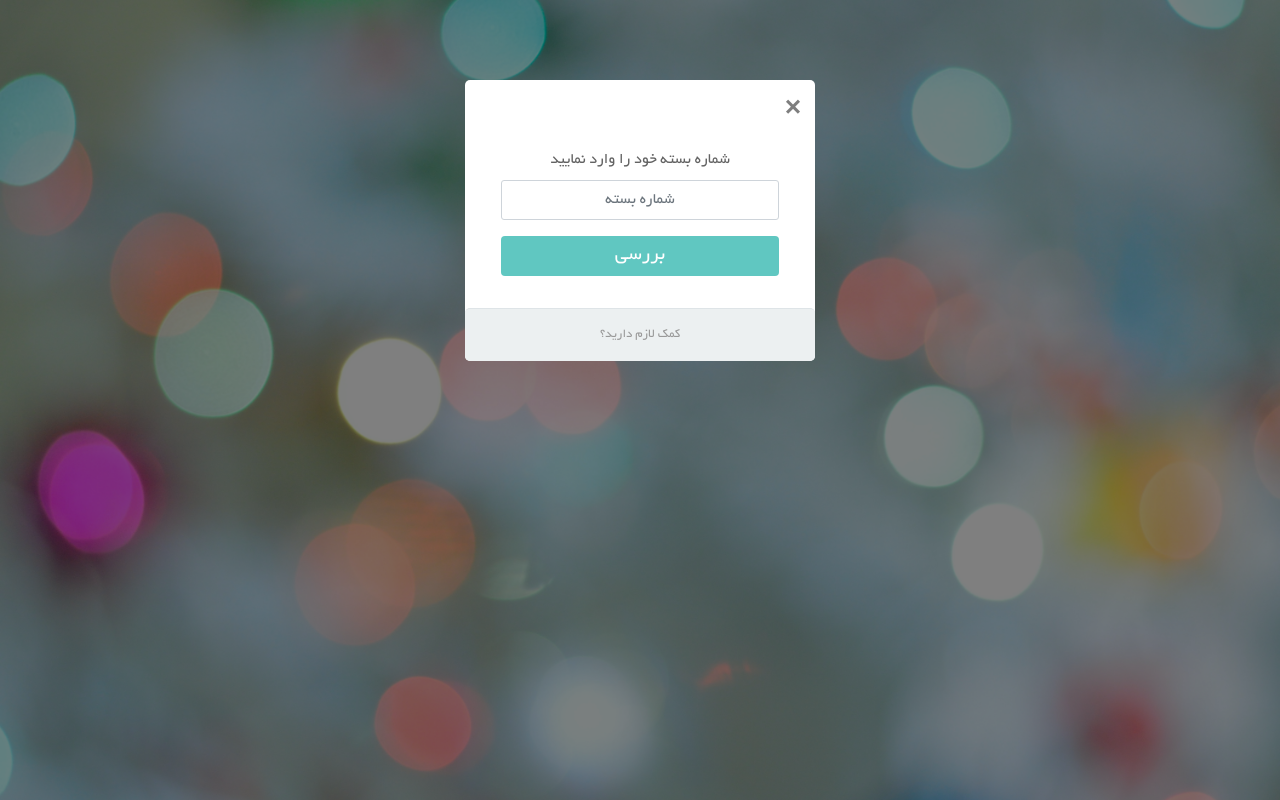
After one commit to Re9iNee/Game-Mahak, a PHP site: page /bootstrap-sample-login-form.html in a window 1280 px wide. The commit adds this page. Run offline with PHP 8.4, Linux system fonts and the light colour scheme.

Commit message:
added Sunday Work

```diff
--- /dev/null
+++ b/bootstrap-sample-login-form.html
@@ -0,0 +1,243 @@
+<!DOCTYPE html>
+<html lang="en">
+
+<head>
+    <meta charset="utf-8">
+    <meta name="viewport" content="width=device-width, initial-scale=1, shrink-to-fit=no">
+    <title>Documents</title>
+    <link rel="stylesheet" href="https://fonts.googleapis.com/css?family=Roboto|Varela+Round">
+    <link rel="stylesheet" href="https://stackpath.bootstrapcdn.com/bootstrap/4.5.0/css/bootstrap.min.css">
+    <link rel="stylesheet" href="https://maxcdn.bootstrapcdn.com/font-awesome/4.7.0/css/font-awesome.min.css">
+    <script src="https://code.jquery.com/jquery-3.5.1.min.js"></script>
+    <script src="https://cdn.jsdelivr.net/npm/popper.js@1.16.0/dist/umd/popper.min.js"></script>
+    <script src="https://stackpath.bootstrapcdn.com/bootstrap/4.5.0/js/bootstrap.min.js"></script>
+    <style>
+        @font-face {
+            font-family: 'iranYekanWeb';
+            src: url('./yekan.woff');
+        }
+
+        body {
+            font-family: 'iranYekanWeb';
+            background-color: rgb(190, 190, 190);
+            background-image: url('./pexels-miguel-á-padriñán-255379.jpg');
+            -webkit-background-size: 100%;
+            -moz-background-size: 100%;
+            -o-background-size: 100%;
+            background-size: 100%;
+            -webkit-background-size: cover;
+            -moz-background-size: cover;
+            -o-background-size: cover;
+            background-size: cover;
+        }
+
+        .modal-login {
+            color: #636363;
+            width: 350px;
+        }
+
+        .modal-login .modal-content {
+            padding: 20px;
+            border-radius: 5px;
+            border: none;
+        }
+
+        .modal-login .modal-header {
+            border-bottom: none;
+            position: relative;
+            justify-content: center;
+        }
+
+        .modal-body {
+            text-align: center;
+        }
+
+        input {
+            text-align: center;
+        }
+
+        .modal-login h4 {
+            text-align: center;
+            font-size: 26px;
+            margin: 30px 0 -15px;
+        }
+
+        .modal-login .form-control:focus {
+            border-color: #70c5c0;
+        }
+
+        .modal-login .form-control,
+        .modal-login .btn {
+            min-height: 40px;
+            border-radius: 3px;
+        }
+
+        .modal-login .close {
+            position: absolute;
+            top: -5px;
+            right: -5px;
+        }
+
+        .modal-login .modal-footer {
+            background: #ecf0f1;
+            border-color: #dee4e7;
+            text-align: center;
+            justify-content: center;
+            margin: 0 -20px -20px;
+            border-radius: 5px;
+            font-size: 13px;
+        }
+
+        .modal-login .modal-footer a {
+            color: #999;
+        }
+
+        .modal-login .avatar {
+            position: absolute;
+            margin: 0 auto;
+            left: 0;
+            right: 0;
+            top: -70px;
+            width: 95px;
+            height: 95px;
+            border-radius: 50%;
+            z-index: 9;
+            background: #60c7c1;
+            padding: 15px;
+            box-shadow: 0px 2px 2px rgba(0, 0, 0, 0.1);
+        }
+
+        .modal-login .avatar img {
+            width: 100%;
+        }
+
+        .modal-login.modal-dialog {
+            margin-top: 80px;
+        }
+
+        .modal-login .btn,
+        .modal-login .btn:active {
+            color: #fff;
+            border-radius: 4px;
+            background: #60c7c1 !important;
+            text-decoration: none;
+            transition: all 0.4s;
+            line-height: normal;
+            border: none;
+        }
+
+        .modal-login .btn:hover,
+        .modal-login .btn:focus {
+            background: #45aba6 !important;
+            outline: none;
+        }
+
+        .trigger-btn {
+            display: inline-block;
+            margin: 100px auto;
+        }
+    </style>
+    <script>
+        function validatePackageNumber() {
+            let packageNumber = document.getElementById("packageNumber").value;
+            let dataString = 'packageNumber=' + packageNumber;
+            $.ajax({
+                type: "post",
+                url: "searchCustomer.php",
+                data: dataString,
+                cache: false,
+                beforeSend: () => {
+                    $('#validatePackageNumberBtn').html(
+                        `... بررسی
+                    <span class="spinner-border spinner-border-sm" role="status" aria-hidden="true" id="validatePackageNumberLoading"></span>`
+                    )
+                    $('#name').hide()
+                    $('#confirm').hide()
+                    $('#msg').hide()
+                },
+                error: (e) => {
+                    $('#msg').html(e)
+                    $('#confirm').hide()
+                    $('#validatePackageNumberBtn').html(
+                        `بررسی <span class="spinner-border spinner-border-sm" style="display: none;" role="status" aria-hidden="true" id="validatePackageNumberLoading"></span>`
+                    )
+                    console.log("GOT AN ERROR")
+                },
+                success: (html) => {
+                    let result = JSON.parse(html)
+                    if (result.result) {
+                        $('#validatePackageNumberBtn').html(
+                            `بررسی <span class="spinner-border spinner-border-sm" style="display: none;" role="status" aria-hidden="true" id="validatePackageNumberLoading"></span>`
+                        )
+                        $('#name').show()
+                        $('#name').html(result.data.searchCustomerResultList[0].customerName)
+                        $('#msg').show()
+                        $('#msg').html('اولین بار شمـــــــا است')
+                        $('#confirm').show()
+                    } else {
+                        $('#msg').html(result.message)
+                        $('#msg').show()
+                        $('#confirm').hide()
+                        $('#validatePackageNumberBtn').html(
+                            `بررسی <span class="spinner-border spinner-border-sm" style="display: none;" role="status" aria-hidden="true" id="validatePackageNumberLoading"></span>`
+                        )
+                    }
+                }
+            })
+            return false
+        }
+    </script>
+</head>
+
+<body>
+    <div class="text-center">
+        <!-- Button HTML (to Trigger Modal) -->
+        <a href="#myModal" class="trigger-btn" data-toggle="modal">Click to Open Login Modal</a>
+    </div>
+
+    <!-- Modal HTML -->
+    <div id="myModal" class="modal fade">
+        <div class="modal-dialog modal-login">
+            <div class="modal-content">
+                <div class="modal-header">
+                    <button type="button" class="close" data-dismiss="modal" aria-hidden="true">&times;</button>
+                </div>
+                <div class="modal-body">
+                    <form>
+                        <div class="form-group">
+                            <label for="packageNumber">شماره بسته خود را وارد نمایید</label>
+                            <input type="text" class="form-control" id="packageNumber" name="packageNumber"
+                                placeholder="شماره بسته" required="required" autofocus>
+                        </div>
+                        <div class="form-group">
+                            <button type="submit" tabindex="2" id="validatePackageNumberBtn"
+                                class="btn btn-primary btn-lg btn-block login-btn"
+                                onclick="return validatePackageNumber()">
+                                بررسی
+                                <span class="spinner-border spinner-border-sm" style="display: none;" role="status"
+                                    aria-hidden="true"></span>
+                            </button>
+                        </div>
+                    </form>
+                    <p id="name">
+                    </p>
+                    <p id="msg"></p>
+                    <form>
+                        <div class="form-group">
+                            <button type="submit" id="confirm" style="display: none;" tabindex="2"
+                                class="btn btn-primary btn-lg btn-block login-btn">تایید و بازی</button>
+                        </div>
+                    </form>
+                </div>
+                <div class="modal-footer">
+                    <a href="https://www.mahaksoft.com/" target="_blank">کمک لازم دارید؟</a>
+                </div>
+            </div>
+        </div>
+    </div>
+</body>
+<script>
+    document.getElementsByClassName('trigger-btn')[0].click();
+</script>
+
+</html>
--- a/style.css
+++ b/style.css
@@ -12,7 +12,7 @@
   font-family: "yekan";
   font-style: normal;
   font-weight: normal;
-  src: url("../font/yekan.woff") format("woff"), url("../font/yekan.ttf") format("truetype"), url("../font/yekan.eot") format("eot");
+  src: url("./yekan.woff") format("woff"), url("./yekan.ttf") format("truetype");
 }
 
 .clear {
```
Also changed, not shown: simpler-test.html (added, +238 -0 lines), test.html (+38 -5 lines), avatar.png (added), pexels-miguel-á-padriñán-255379.jpg (added), yekan.ttf (added), yekan.woff (added), 2 other files.
